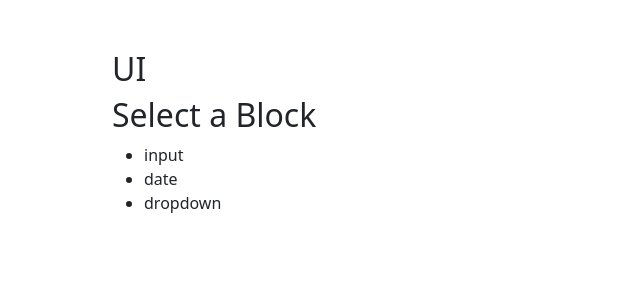
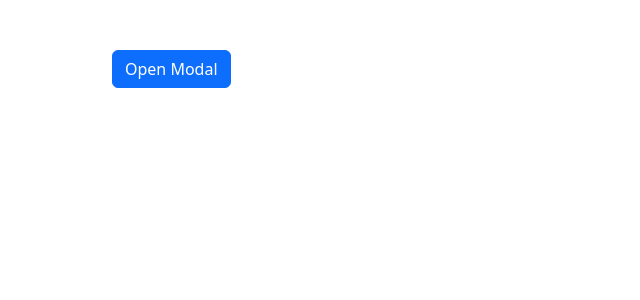
Before and after one commit to aznresearch/angular-form-constructor, an Angular app: page /form in a window 1280 px wide. Shown: the top 300 px of the page, without its empty margins (0-640 px from the left). Built offline with nearby package versions, Linux system fonts and the light colour scheme.

Commit message:
feat: add modal fields inserting component

```diff
--- a/package.json
+++ b/package.json
@@ -21,6 +21,7 @@
     "@angular/platform-browser-dynamic": "~9.0.0",
     "@angular/router": "~9.0.0",
     "bootstrap": "^5.3.1",
+    "ngx-bootstrap": "^5.6.2",
     "querystring": "^0.2.1",
     "rxjs": "~6.5.4",
     "tslib": "^1.10.0",
--- a/src/app/app.module.ts
+++ b/src/app/app.module.ts
@@ -1,17 +1,31 @@
 import { BrowserModule } from '@angular/platform-browser';
 import { NgModule } from '@angular/core';
+import { FormsModule, ReactiveFormsModule } from '@angular/forms';
+import { AppRoutingModule } from './app-routing.module';
 
 import { AppComponent } from './app.component';
 import { FormConstructorComponent } from './components/form-constructor/form-constructor.component';
-import { FormsModule, ReactiveFormsModule } from '@angular/forms';
 import { FormComponent } from './components/form-constructor/components/form/form.component';
-import { AppRoutingModule } from './app-routing.module';
 import { UIComponent } from './components/ui/ui.component';
+import { UIModalFieldsInsertingComponent } from './components/ui/components/ui-modal-fields-inserting/ui-modal-fields-inserting.component';
+import { BsModalRef, ModalModule } from 'ngx-bootstrap/modal';
 
 @NgModule({
-  declarations: [AppComponent, FormConstructorComponent, FormComponent, UIComponent],
-  imports: [BrowserModule, FormsModule, ReactiveFormsModule, AppRoutingModule],
-  providers: [],
+  declarations: [
+    AppComponent,
+    FormConstructorComponent,
+    FormComponent,
+    UIComponent,
+    UIModalFieldsInsertingComponent
+  ],
+  imports: [
+    BrowserModule,
+    FormsModule,
+    ReactiveFormsModule,
+    AppRoutingModule,
+    ModalModule.forRoot()
+  ],
+  providers: [BsModalRef],
   bootstrap: [AppComponent]
 })
 export class AppModule {}
--- /dev/null
+++ b/src/app/components/ui/components/ui-modal-fields-inserting/ui-modal-fields-inserting.component.html
@@ -0,0 +1,11 @@
+<div>
+  <h2>UI</h2>
+  <div class="block-selector">
+    <h2>Select a Block</h2>
+    <ul>
+      <li *ngFor="let block of availableBlocks" (click)="selectBlock(block.type)">
+        {{ block.type }}
+      </li>
+    </ul>
+  </div>
+</div>
--- /dev/null
+++ b/src/app/components/ui/components/ui-modal-fields-inserting/ui-modal-fields-inserting.component.ts
@@ -0,0 +1,45 @@
+import { Component, EventEmitter, OnInit } from '@angular/core';
+import { BsModalRef } from 'ngx-bootstrap/modal';
+
+interface FormField {
+  key: string;
+  label: string;
+  type: string;
+  options?: { value: any; label: string }[];
+}
+
+@Component({
+  selector: 'app-ui-modal-fields-inserting',
+  templateUrl: './ui-modal-fields-inserting.component.html',
+  styleUrls: ['./ui-modal-fields-inserting.component.scss']
+})
+export class UIModalFieldsInsertingComponent implements OnInit {
+  onBlockSelect: EventEmitter<FormField> = new EventEmitter<FormField>();
+
+  availableBlocks: FormField[] = [
+    { key: 'text343', label: 'Text Field', type: 'input' },
+    { key: 'date', label: 'Date Field', type: 'date' },
+    {
+      key: 'dropdown',
+      label: 'Dropdown',
+      type: 'dropdown',
+      options: [
+        { value: 'option1', label: 'Option 1' },
+        { value: 'option2', label: 'Option 2' }
+      ]
+    }
+  ];
+  blockSelected: any[] = [];
+
+  constructor(public modalRef: BsModalRef) {}
+
+  ngOnInit(): void {}
+
+  selectBlock(blockType: string) {
+    const selectedBlock = this.availableBlocks.find((block) => block.type === blockType);
+    if (selectedBlock) {
+      this.onBlockSelect.emit(selectedBlock);
+      this.modalRef.hide();
+    }
+  }
+}
--- a/src/app/components/ui/ui.component.html
+++ b/src/app/components/ui/ui.component.html
@@ -1,15 +1,3 @@
-<div>
-  <h2>UI</h2>
-  <div class="block-selector">
-    <h2>Select a Block</h2>
-    <ul>
-      <li *ngFor="let block of availableBlocks" (click)="selectBlock(block.type)">
-        {{ block.type }}
-      </li>
-    </ul>
-  </div>
-</div>
-
 <div class="test-form">
   <form [formGroup]="dynamicForm">
     <ng-container *ngFor="let field of addedFields">
@@ -22,4 +10,5 @@
       </select>
     </ng-container>
   </form>
+  <button class="btn btn-primary" (click)="openFieldsInsertingModal()">Open Modal</button>
 </div>
--- a/src/app/components/ui/ui.component.ts
+++ b/src/app/components/ui/ui.component.ts
@@ -1,5 +1,7 @@
-import { Component, OnInit } from '@angular/core';
+import { Component, OnInit, Type } from '@angular/core';
 import { FormGroup, FormControl } from '@angular/forms';
+import { BsModalService, BsModalRef } from 'ngx-bootstrap/modal';
+import { UIModalFieldsInsertingComponent } from './components/ui-modal-fields-inserting/ui-modal-fields-inserting.component';
 
 interface FormField {
   key: string;
@@ -14,37 +16,15 @@ interface FormField {
   styleUrls: ['./ui.component.scss']
 })
 export class UIComponent implements OnInit {
-  availableBlocks: FormField[] = [
-    { key: 'text343', label: 'Text Field', type: 'input' },
-    { key: 'date', label: 'Date Field', type: 'date' },
-    {
-      key: 'dropdown',
-      label: 'Dropdown',
-      type: 'dropdown',
-      options: [
-        { value: 'option1', label: 'Option 1' },
-        { value: 'option2', label: 'Option 2' }
-      ]
-    }
-  ];
-  blockSelected: any[] = [];
+  modalRef: BsModalRef | undefined;
 
   dynamicForm!: FormGroup;
   addedFields: FormField[] = [];
 
-  constructor() {}
+  constructor(private modalService: BsModalService) {}
 
   ngOnInit(): void {
     this.dynamicForm = new FormGroup({});
-  }
-  selectBlock(blockType: string) {
-    const selectedBlock = this.availableBlocks.find((block) => block.type === blockType);
-
-    if (selectedBlock) {
-      this.addedFields.push(selectedBlock);
-      console.log(this.addedFields);
-      this.addControlToForm(selectedBlock);
-    }
   }
 
   addControlToForm(field: FormField) {
@@ -52,4 +32,20 @@ export class UIComponent implements OnInit {
     this.dynamicForm.addControl(field.key, control);
     console.log(this.dynamicForm);
   }
+
+  openFieldsInsertingModal() {
+    this.openModal(UIModalFieldsInsertingComponent);
+    this.modalRef?.content.onBlockSelect.subscribe((selectedBlock: FormField) => {
+      if (selectedBlock) {
+        this.addedFields.push(selectedBlock);
+        this.addControlToForm(selectedBlock);
+      }
+    });
+  }
+
+  openModal(component: Type<any>) {
+    this.modalRef = this.modalService.show(component, {
+      class: 'modal-dialog-centered'
+    });
+  }
 }
```
Also changed, not shown: src/app/components/ui/components/ui-modal-fields-inserting/ui-modal-fields-inserting.component.scss (added), 1 other file (tests, documents, lock files or other folders).
